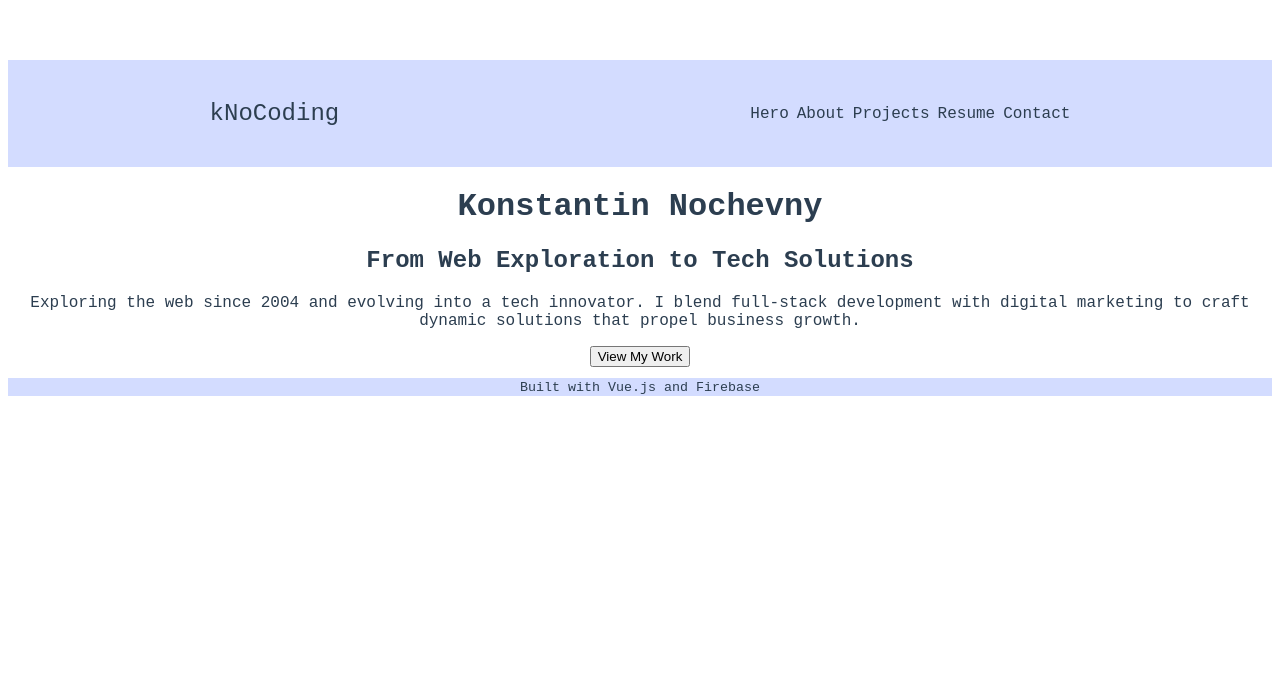
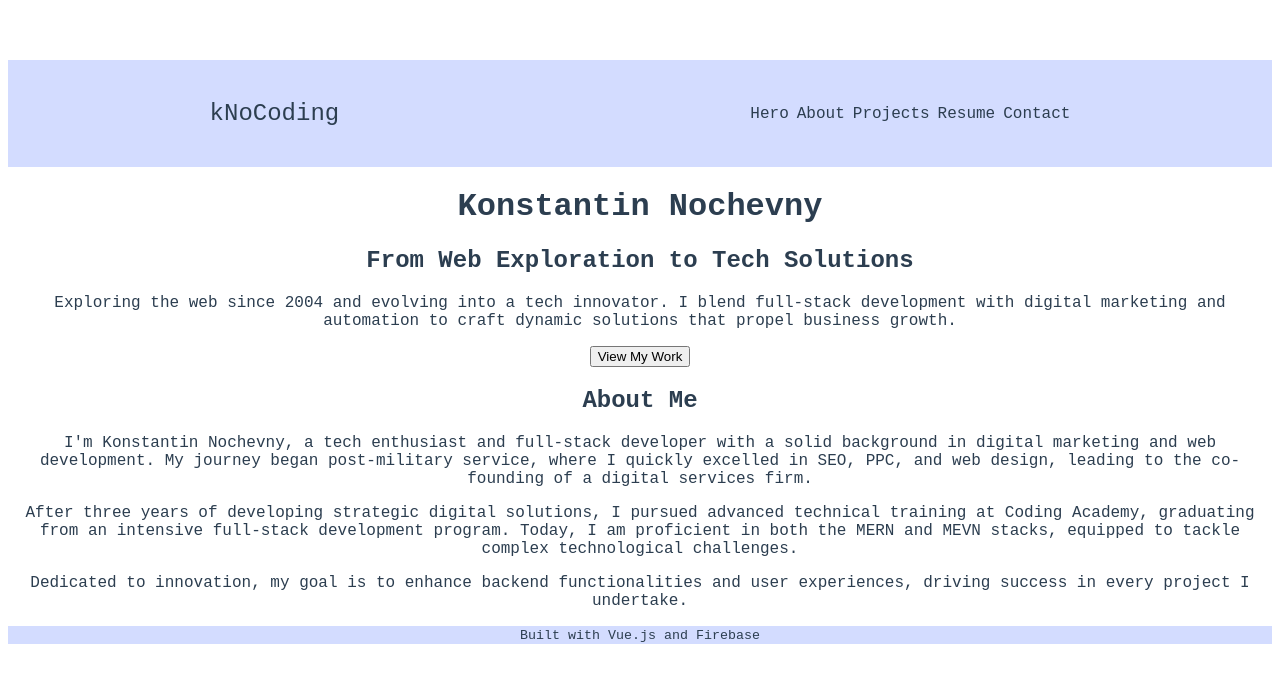
Before and after one commit to kNoCoding/portfolio, a Vue app: page / in a window 1280 px wide. Shown: the top 682 px of the page. Built offline with nearby package versions, Linux system fonts and the light colour scheme.

Commit message:
Add AboutSection to App

```diff
--- a/src/App.vue
+++ b/src/App.vue
@@ -2,6 +2,7 @@
   <AppHeader />
   <main>
     <HeroSection />
+    <AboutSection />
   </main>
   <AppFooter />
 </template>
@@ -10,6 +11,7 @@
 import AppHeader from './components/AppHeader.vue'
 import AppFooter from './components/AppFooter.vue'
 import HeroSection from './components/HeroSection.vue'
+import AboutSection from './components/AboutSection.vue';
 
 export default {
   name: 'App',
@@ -17,6 +19,7 @@ export default {
     AppHeader,
     AppFooter,
     HeroSection,
+    AboutSection
   }
 }
 </script>
--- a/src/components/AboutSection.vue
+++ b/src/components/AboutSection.vue
@@ -1,4 +1,26 @@
 <template>
+    <div class="about-section">
+        <h2>About Me</h2>
+        <section>
+            <p>
+                I'm Konstantin Nochevny, a tech enthusiast and full-stack developer with a solid background in digital
+                marketing and web development. My journey began post-military service, where I quickly excelled in SEO,
+                PPC,
+                and web design, leading to the co-founding of a digital services firm.
+            </p>
+            <p>
+                After three years of developing strategic digital solutions, I pursued advanced technical training at
+                Coding
+                Academy, graduating from an intensive full-stack development program. Today, I am proficient in both the
+                MERN and MEVN stacks, equipped to tackle complex technological challenges.
+            </p>
+            <p>
+                Dedicated to innovation, my goal is to enhance backend functionalities and user experiences, driving
+                success
+                in every project I undertake.
+            </p>
+        </section>
+    </div>
 
 </template>
 
@@ -6,6 +28,4 @@
 
 </script>
 
-<style scoped>
-
-</style>
+<style scoped></style>
--- a/src/components/HeroSection.vue
+++ b/src/components/HeroSection.vue
@@ -3,7 +3,7 @@
         <h1>Konstantin Nochevny</h1>
         <h2>From Web Exploration to Tech Solutions</h2>
         <p>Exploring the web since 2004 and evolving into a tech innovator. I blend full-stack development with digital
-            marketing to craft dynamic solutions that propel business growth.</p>
+            marketing and automation to craft dynamic solutions that propel business growth.</p>
         <button>View My Work</button>
     </div>
 </template>
```
